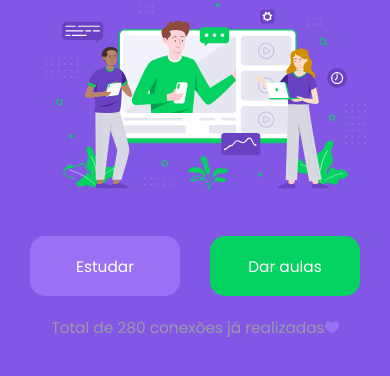
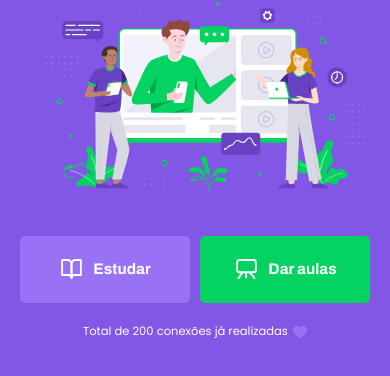
Before and after one commit to GabriellCdeC/Next-Level-Week, a plain HTML site: page index.html in a window 390 px wide. Shown: the part 332-708 px from the top of the page. Drawn offline with Linux system fonts and the light colour scheme.

Commit message:
mobile responsive mode

```diff
--- a/css/partials/page-landing.css
+++ b/css/partials/page-landing.css
@@ -1,3 +1,7 @@
+:root {
+    font-size: 40%;
+}
+
 #page-landing {
     background: #8257E5;
 }
@@ -14,6 +18,7 @@
     display: flex;
     justify-content: center;
     color: #FFFFFF;
+    font-size: 2.4rem;
 }
 
 .logo img{
@@ -22,53 +27,59 @@
     margin: 10px;
 }
 
-
-.buttons{
+.buttons-container {
     display: flex;
     justify-content: center;
-    margin-top: 20px;
-
-}
-.buttons .estudar{
-    background-color: #9871F5;
-    border: none;
-    width: 150px;
-    height: 60px;
-    border-radius: 15px;
-    margin-right: 30px;
-
-}
-.buttons .estudar a{
-    text-decoration: none;
-    color: white;
+    margin: 3.2rem 0;
 }
 
-.buttons .darAulas{
-    background-color: #04D361;
-    border: none;
-    width: 150px;
-    border-radius: 15px;
-
+.buttons-container a {
+    width: 30rem;
+    height: 10.4rem;
+    border-radius: 0.8rem;
+    margin-right: 1.6rem;
+    font: 700 2.4rem Archivo;
+    display: flex;
+    align-items: center;
+    justify-content: center;
+    text-decoration: none;
+    color: #FFFFFF;
+    transition: background 0.2s;
 }
 
-.buttons .darAulas a{
-    text-decoration: none;
-    color: white;
+.buttons-container a img {
+    width: 4rem;
+    margin-right: 1.4rem;
 }
 
-.buttons .estudar:active{
-    background-color: #6842c2;
-
+.buttons-container a.study {
+    background: #9871F5;
+}
+.buttons-container a.study:hover {
+    background: #916BEA;
+}
+.buttons-container a.give-classes{
+    background: #04D361;
+    margin-right: 0;
+}
+.buttons-container a.give-classes:hover{
+    background: #04BF58;
 }
 
-.buttons .darAulas:active{
-    background-color: #04BF58;
-
+.total-connections {
+    font-size: 1.8rem;
+    display: flex;
+    align-items: center;
+    justify-content: center;
+}
+.total-connections img{
+    margin-left: 0.8rem;
 }
 
-.lastText{
-    display: flex;
-    justify-content: center;
-    margin-top: 20px;
-    color: #9C98A6;
+/*Desktop responsive mode*/
+
+@media(min-width: 1100px) {
+    #page-landing {
+        max-width: 1100px;
+    }
 }
--- a/index.html
+++ b/index.html
@@ -26,11 +26,20 @@
         </div>
 
 
-        <div class="buttons">
-            <button class="estudar"><a href="">Estudar</a></button>
-            <button class="darAulas"><a href="">Dar aulas</a></button>
+        <div class="buttons-container">
+            <a class="study" href="/study.html">
+                <img src="images/icons/study.svg" alt="Estudar">
+                Estudar
+            </a>
+            <a class="give-classes" href="/give-classes.html">
+                <img src="images/icons/give-classes.svg" alt="Dar Aulas">
+                Dar aulas
+            </a>
         </div>
-        <p class="lastText">Total de 280 conexões já realizadas <img src="images/icons/purple-heart.svg" alt="purpleHeart"></p>
+            <p class="total-connections">
+                Total de 200 conexões já realizadas
+                <img src="images/icons/purple-heart.svg" alt="Coração roxo">
+            </p>
     </div>
 
 </body>
```
Also changed, not shown: css/main.css (line endings or trailing spaces).
